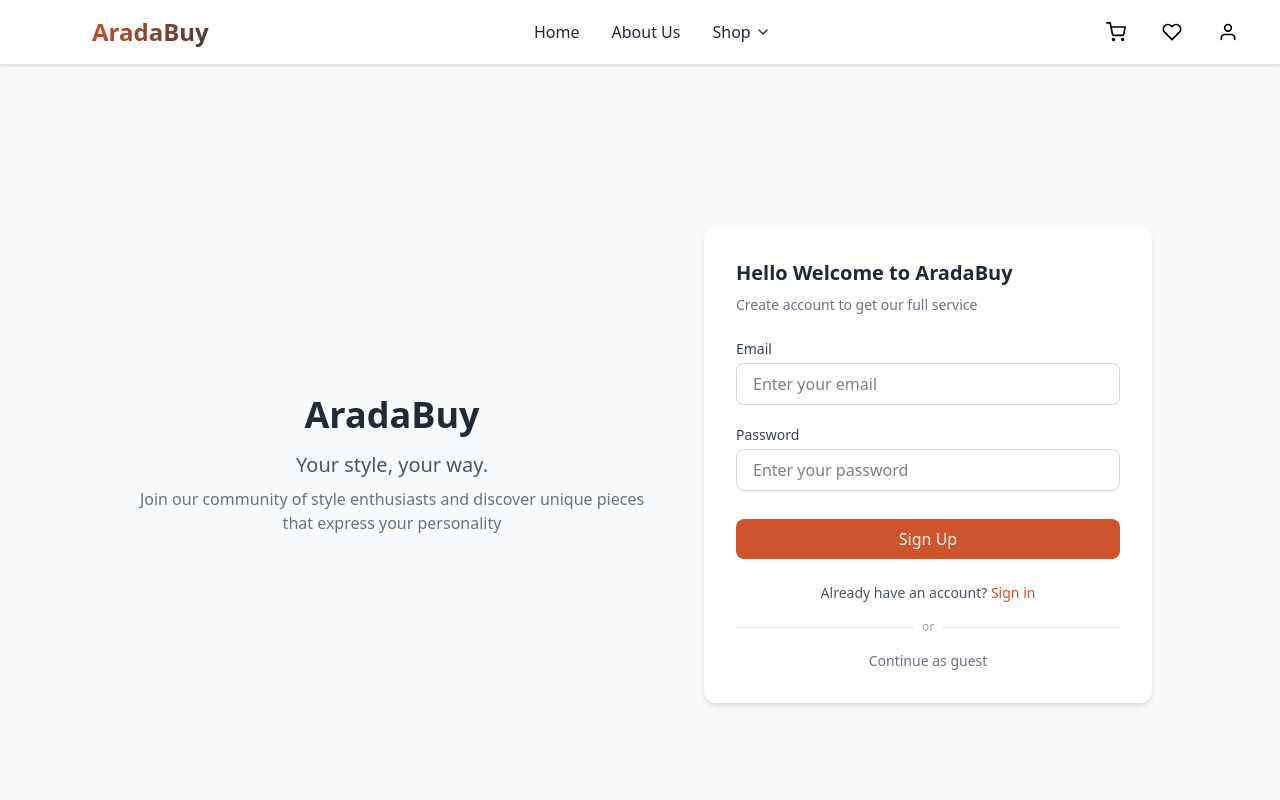
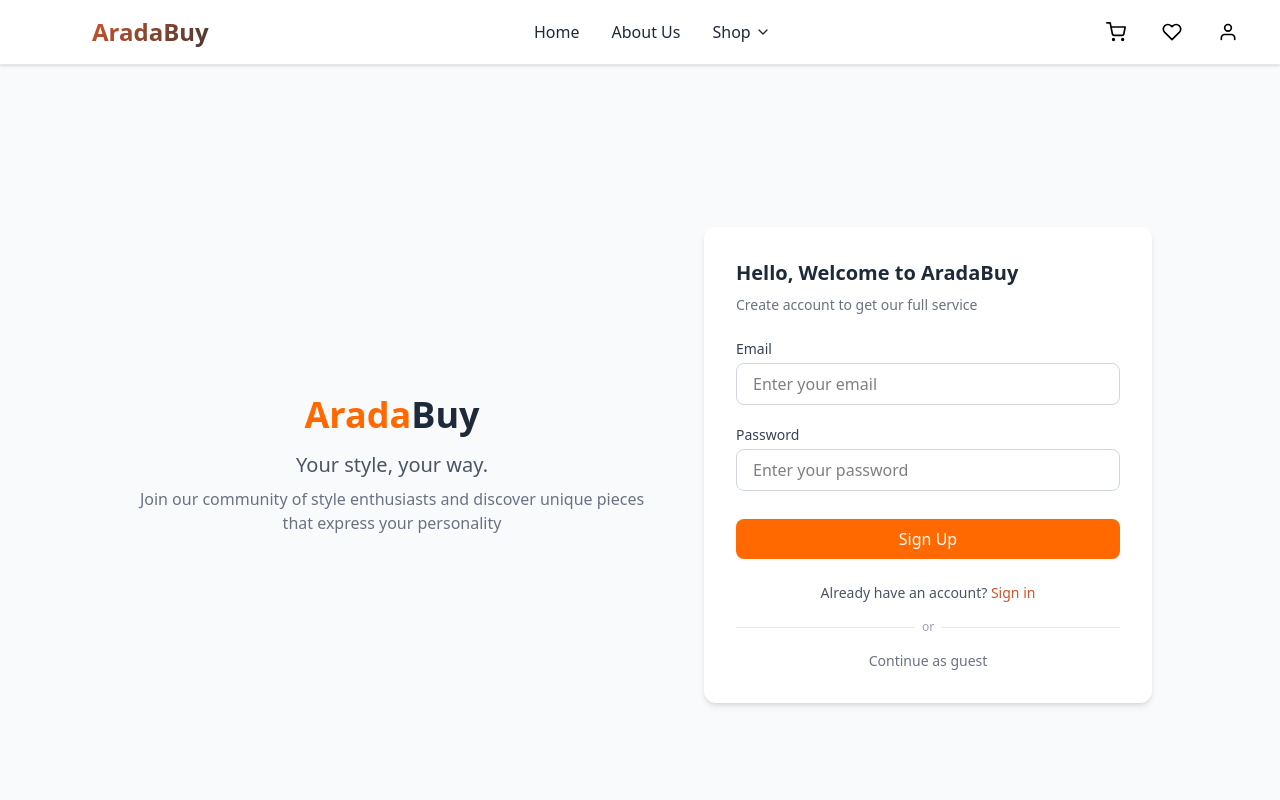
Before and after one commit to josantoss/Group_4_Project, a React (Vite) app in the folder AradaBuy/frontend/: page /signup in a window 1280 px wide. Shown: the top 800 px of the page. Built offline with nearby package versions, Linux system fonts and the light colour scheme.

Commit message:
fixing few styles for the login & signup page

```diff
--- a/AradaBuy/frontend/src/pages/Login.jsx
+++ b/AradaBuy/frontend/src/pages/Login.jsx
@@ -6,7 +6,7 @@ const Login = () => {
     <div className="min-h-screen flex items-center justify-center bg-gray-50 p-4">
       {/* Left */}
       <div className="hidden md:flex flex-col items-center justify-center w-1/2 max-w-xl pr-12">
-        <h1 className="text-4xl font-bold text-gray-800 mb-4">AradaBuy</h1>
+        <h1 className="text-4xl font-bold text-gray-800 mb-4"><span className="text-orange-500">Arada</span>Buy</h1>
         <p className="text-xl text-gray-600 mb-2">Your style, your way.</p>
         <p className="text-gray-500 text-center">
           Join our community of style enthusiasts and discover unique pieces that express your personality
@@ -42,7 +42,7 @@ const Login = () => {
           <div className="pt-2">
             <button
               type="submit"
-              className="w-full bg-[#CE542C] text-white py-2 px-4 rounded-lg font-medium hover:bg-[#a53e1e] transition-colors"
+              className="w-full bg-orange-500 text-white py-2 px-4 rounded-lg font-medium hover:bg-[#a53e1e] transition-colors"
             >
               Sign In
             </button>
--- a/AradaBuy/frontend/src/pages/Signup.jsx
+++ b/AradaBuy/frontend/src/pages/Signup.jsx
@@ -6,7 +6,7 @@ const SignUp = () => {
     <div className="min-h-screen flex items-center justify-center bg-gray-50 p-4">
       {/* Left */}
       <div className="hidden md:flex flex-col items-center justify-center w-1/2 max-w-xl pr-12">
-        <h1 className="text-4xl font-bold text-gray-800 mb-4">AradaBuy</h1>
+        <h1 className="text-4xl font-bold text-gray-800 mb-4"><span className="text-orange-500">Arada</span>Buy</h1>
         <p className="text-xl text-gray-600 mb-2">Your style, your way.</p>
         <p className="text-gray-500 text-center">
           Join our community of style enthusiasts and discover unique pieces that express your personality
@@ -15,7 +15,7 @@ const SignUp = () => {
 
       {/* Right */}
       <div className="w-full md:w-1/2 max-w-md bg-white rounded-xl shadow-md p-8">
-        <h2 className="text-xl font-semibold text-gray-800 mb-2">Hello Welcome to AradaBuy</h2>
+        <h2 className="text-xl font-semibold text-gray-800 mb-2">Hello, Welcome to AradaBuy</h2>
         <p className="text-gray-500 text-sm mb-6">Create account to get our full service</p>
 
         <form className="space-y-5">
@@ -42,7 +42,7 @@ const SignUp = () => {
           <div className="pt-2">
             <button
               type="submit"
-              className="w-full bg-[#CE542C] text-white py-2 px-4 rounded-lg font-medium hover:bg-[#a53e1e] transition-colors"
+              className="w-full bg-orange-500 text-white py-2 px-4 rounded-lg font-medium hover:bg-[#a53e1e] transition-colors"
             >
               Sign Up
             </button>
```
